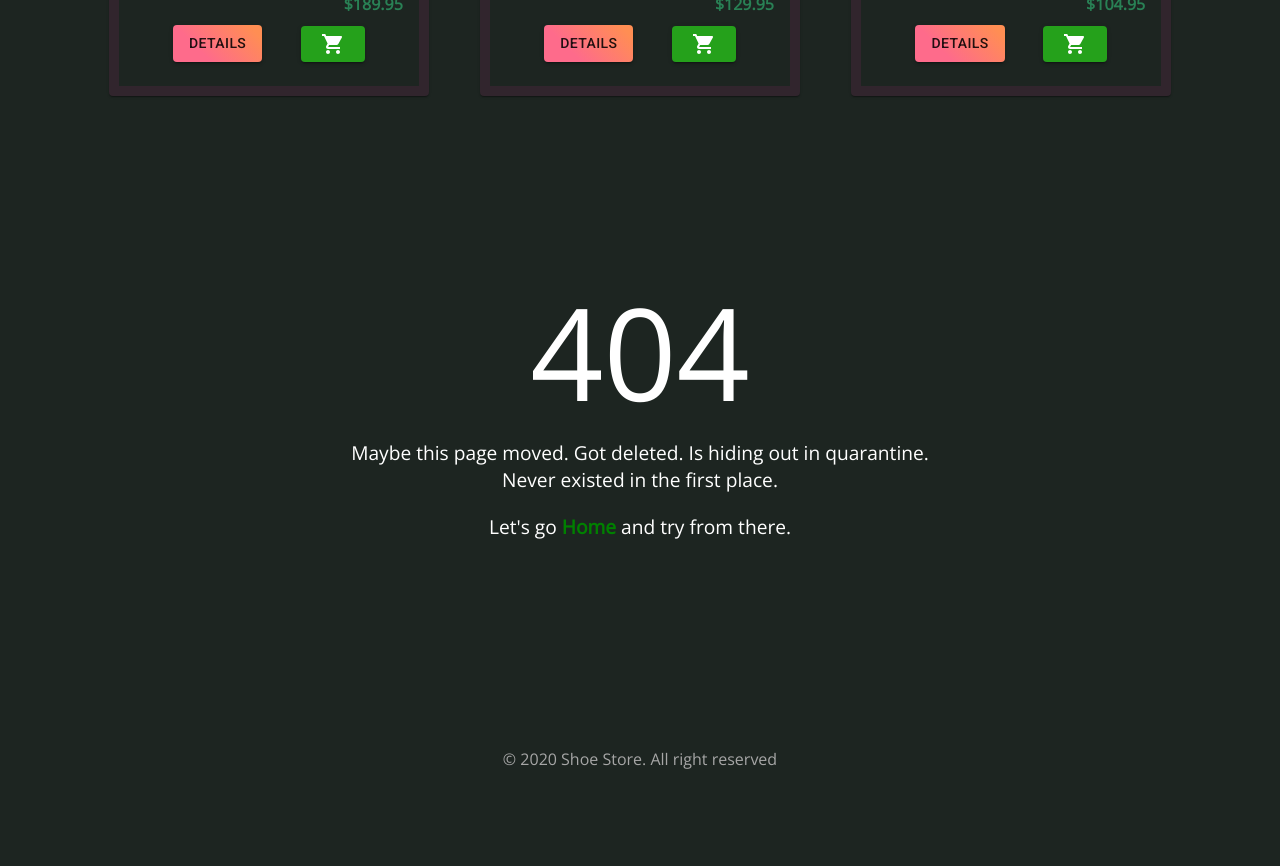
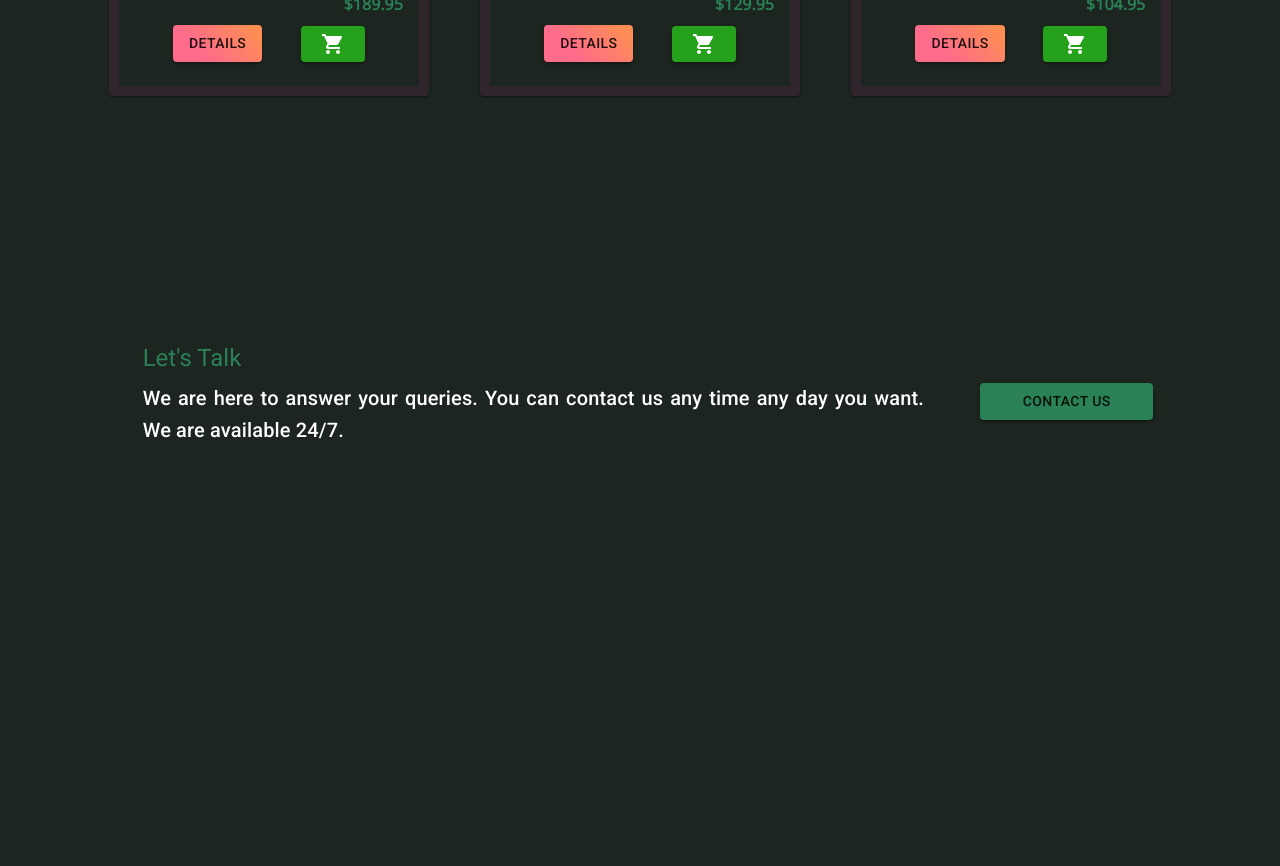
Before and after one commit to hassan-ak/shopping-basket, a React (Create React App) app: page / in a window 1280 px wide. Shown: the part 5920-6786 px from the top of the page. Before the commit the page ends 6690 px from the top, so only its background shows below. Built offline with nearby package versions, Linux system fonts and the light colour scheme.

Commit message:
Create Contact Section
1:- Created
	a:- src\components\Contact.tsx to define Contact component
1:- Updated
	a:- src\App.tsx to add contact component in the app

```diff
--- a/src/App.tsx
+++ b/src/App.tsx
@@ -8,6 +8,7 @@ import About from './components/About';
 import { Store } from './components/Store';
 import { Gents } from './components/Gents';
 import { Ladies } from './components/Ladies';
+import { Contact } from './components/Contact';
 import { ErrorPage } from './components/ErrorPage';
 import Footer from './components/Footer';
 // Styles Imports
@@ -23,6 +24,7 @@ function App() {
         <Store/>
         <Gents/>
         <Ladies/>
+        <Contact/>
         <ErrorPage/>
       </div>
       <Footer/>
--- /dev/null
+++ b/src/components/Contact.tsx
@@ -0,0 +1,56 @@
+// Imports
+// React Imports
+import React from 'react'
+// Material Ui Imports
+import { Button, Card, CardContent, Grid, Typography } from '@material-ui/core';
+import { makeStyles } from '@material-ui/core/styles';
+
+// contact page imports
+const useStyles = makeStyles((theme) => ({
+    mainGrid: {
+        display: 'flex',
+        justifyContent: 'center',
+        alignItems: 'center',
+        backgroundColor: '#1D2521',
+    },
+    componentGrid: {
+        backgroundColor: '#1D2521',
+        padding: '20px',
+        border: '0'
+    },
+    startButton: {
+        backgroundColor: '#298155',
+        textDecoration: "none",
+        width: "100%"
+    },
+}));
+
+export const Contact = () => {
+    //  useStyles
+    const classes = useStyles();
+
+    return (
+        <div className="homeContainer">
+            <Grid container className={classes.mainGrid}>
+                <Grid item xs={8} md={8} component={Card} className={classes.componentGrid} elevation={0}>
+                    <CardContent className="homeContent">
+                        <Typography variant="h5" align="left" gutterBottom className="title">
+                            Let's Talk
+                        </Typography>
+                        <Typography variant="h6" gutterBottom className="homeDetail" >
+                            We are here to answer your queries. You can contact us any time any day you want. We are available 24/7.
+                        </Typography>
+                    </CardContent>
+                </Grid>
+                <Grid item xs={5} md={2} component={Card} className={classes.componentGrid} elevation={0}>
+                    <Button
+                        variant="contained"
+                        className={classes.startButton}
+                    >
+                        Contact Us
+                    </Button>
+                </Grid>
+            </Grid>
+        </div>
+    )
+}
```
